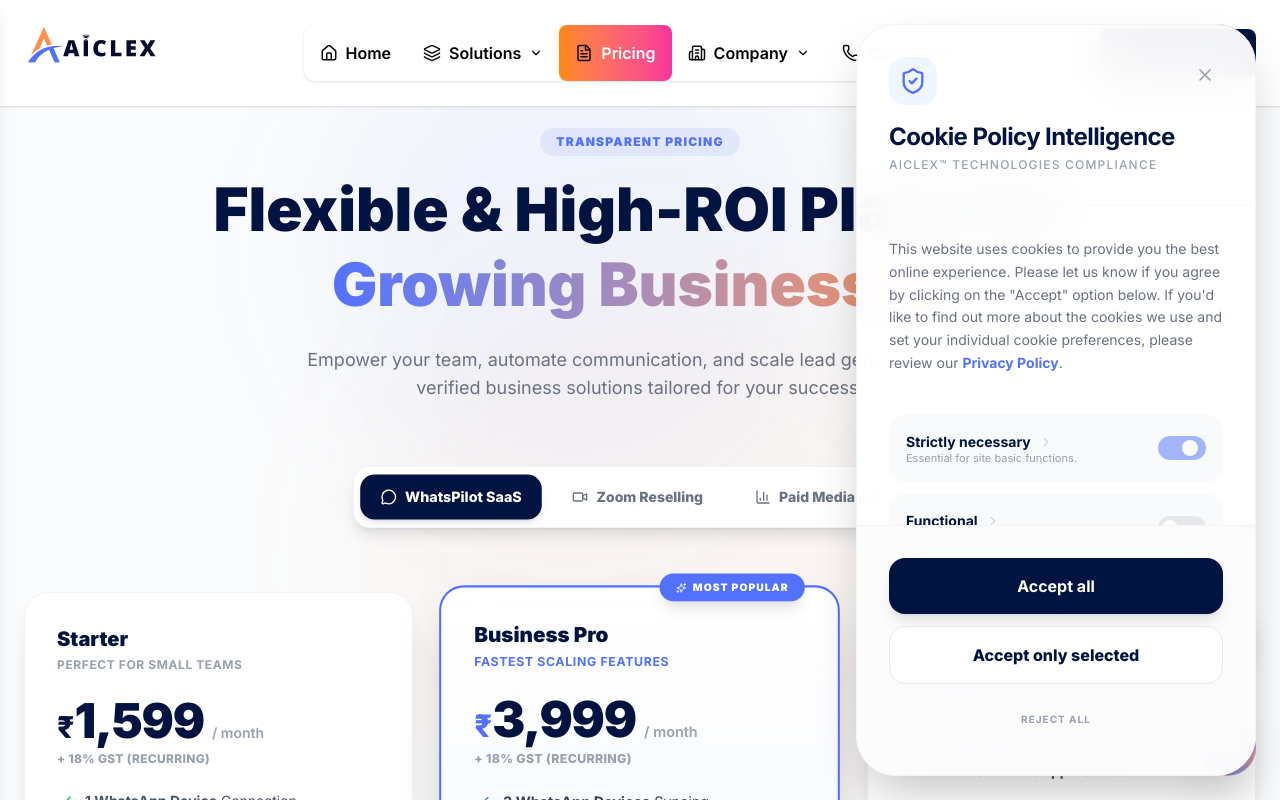
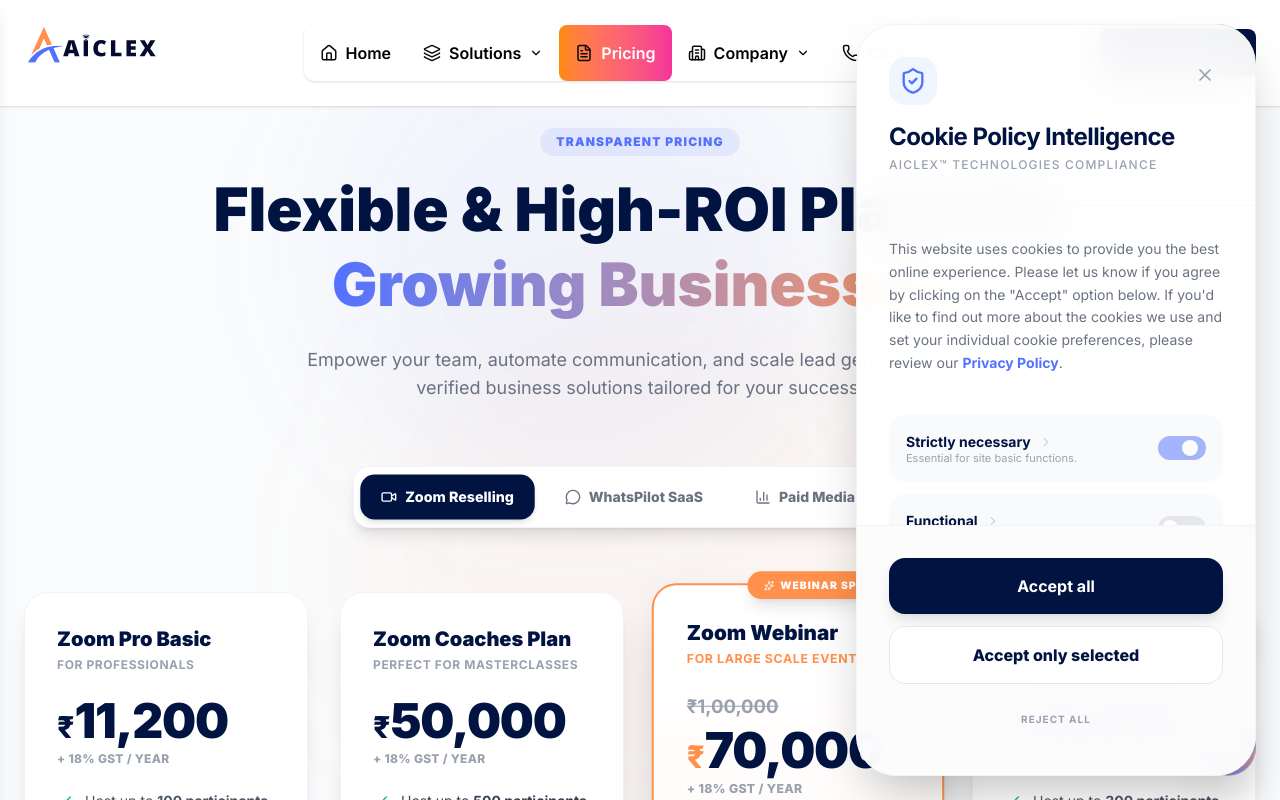
Before and after one commit to umeshkumar097/aiclex_web, a Next.js app: page /pricing in a window 1280 px wide. Shown: the top 800 px of the page. Built offline with nearby package versions, Linux system fonts and the light colour scheme.

Commit message:
UI: Make Zoom Reselling the first and default tab on pricing page

```diff
--- a/app/pricing/page.tsx
+++ b/app/pricing/page.tsx
@@ -10,15 +10,15 @@
 
 export default function PricingPage() {
   const router = useRouter();
-  const [activeTab, setActiveTab] = useState<PricingCategory>("whatspilot");
+  const [activeTab, setActiveTab] = useState<PricingCategory>("zoom");
 
   const handleCheckout = (planSlug: string) => {
     router.push(`/checkout?plan=${planSlug}`);
   };
 
   const tabs = [
+    { id: "zoom", label: "Zoom Reselling", icon: <Video size={16} /> },
     { id: "whatspilot", label: "WhatsPilot SaaS", icon: <MessageCircle size={16} /> },
-    { id: "zoom", label: "Zoom Reselling", icon: <Video size={16} /> },
     { id: "ads", label: "Paid Media & Ads", icon: <BarChart3 size={16} /> }
   ];
 
```
